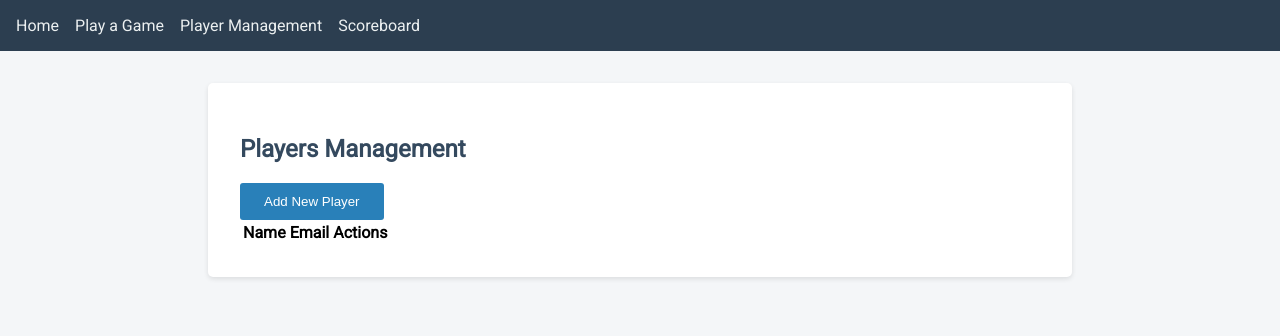
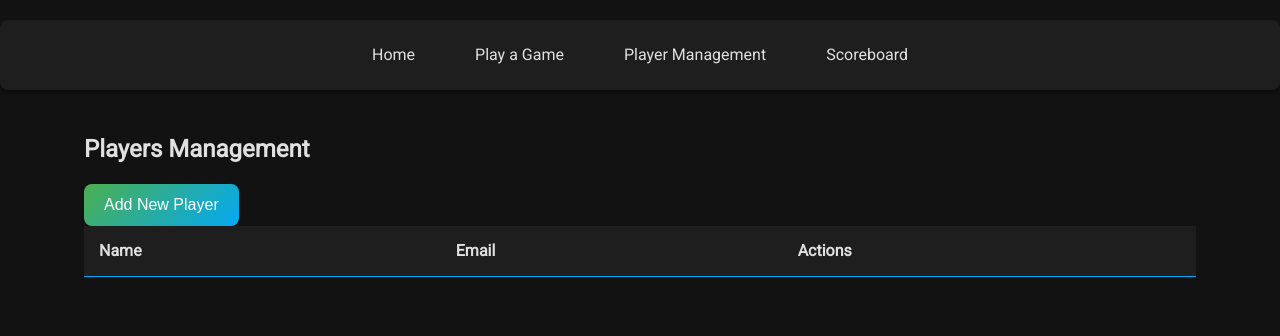
Before and after one commit to raphaelsommer/gamenight-pro, a PHP site: page /players.html in a window 1280 px wide. Shown: the top 336 px of the page. Run offline with PHP 8.4, Linux system fonts and the light colour scheme; data that the repository does not hold is empty; a stand-in replaces the project's code that opens the database connection.

Commit message:
change to new design

```diff
--- a/css/style.css
+++ b/css/style.css
@@ -1,82 +1,180 @@
-/* css/style.css */
+/* Modern Dark Mode CSS for Scoreboard App */
+
+/* Color & Layout Variables */
+:root {
+    --primary-color: #4CAF50;       /* Primary accent (green) */
+    --secondary-color: #03A9F4;     /* Secondary accent (blue) */
+    --background-color: #121212;    /* Overall dark background */
+    --surface-color: #1e1e1e;       /* Cards, forms, and nav backgrounds */
+    --text-color: #E0E0E0;          /* Main text color */
+    --accent-color: #FF4081;        /* Hover accent for buttons and links */
+    --border-radius: 8px;
+    --transition-duration: 0.3s;
+  }
+
+  /* Global Reset & Body Styling */
+  * {
+    margin: 0;
+    padding: 0;
+    box-sizing: border-box;
+  }
+
   body {
     font-family: 'Roboto', sans-serif;
-    background-color: #f4f6f8;
-    margin: 0;
-    padding: 0;
+    background-color: var(--background-color);
+    color: var(--text-color);
+    line-height: 1.6;
+    -webkit-font-smoothing: antialiased;
   }
 
-nav {
-    background-color: #2c3e50;
-    padding: 1rem;
-    display: flex;
+  /* Container */
+  .container {
+    width: 90%;
+    max-width: 1200px;
+    margin: 20px auto;
+    padding: 20px;
   }
 
-.nav-link {
-    color: #ecf0f1;
-    margin-right: 1rem;
-    text-decoration: none;
+  /* Navigation Bar */
+  nav {
+    background-color: var(--surface-color);
+    display: flex;
+    justify-content: center;
+    align-items: center;
+    padding: 12px 20px;
+    margin: 20px auto;
+    box-shadow: 0 2px 4px rgba(0, 0, 0, 0.5);
+    border-radius: var(--border-radius);
   }
 
-.nav-link:hover {
-    text-decoration: underline;
+  nav .nav-link {
+    color: var(--text-color);
+    text-decoration: none;
+    margin: 0 15px;
+    padding: 10px 15px;
+    border-radius: var(--border-radius);
+    transition: background-color var(--transition-duration), color var(--transition-duration);
   }
 
-.container {
-    max-width: 800px;
-    margin: 2rem auto;
-    background: #fff;
-    padding: 2rem;
-    border-radius: 5px;
-    box-shadow: 0 2px 5px rgba(0,0,0,0.1);
+  nav .nav-link:hover {
+    background-color: var(--primary-color);
+    color: #fff;
   }
 
-h1, h2 {
-    color: #34495e;
+  /* Headings & Paragraphs */
+  h1, h2, h3, h4, h5, h6 {
+    margin-bottom: 16px;
+    font-weight: 600;
+  }
+
+  p {
+    margin-bottom: 12px;
+  }
+
+  /* Buttons */
+  button, .button {
+    background: linear-gradient(135deg, var(--primary-color), var(--secondary-color));
+    color: #fff;
+    border: none;
+    border-radius: var(--border-radius);
+    padding: 12px 20px;
+    font-size: 1rem;
+    cursor: pointer;
+    transition: transform var(--transition-duration), box-shadow var(--transition-duration);
+  }
+
+  button:hover, .button:hover {
+    transform: translateY(-2px);
+    box-shadow: 0 4px 8px rgba(0, 0, 0, 0.4);
+  }
+
+  /* Form Elements */
+  form {
+    background-color: var(--surface-color);
+    padding: 20px;
+    border-radius: var(--border-radius);
+    box-shadow: 0 2px 4px rgba(0, 0, 0, 0.5);
+    margin-bottom: 20px;
   }
 
   .form-group {
-    margin-bottom: 1rem;
+    margin-bottom: 16px;
   }
 
-label {
+  .form-group label {
     display: block;
-    margin-bottom: 0.5rem;
-    color: #2c3e50;
+    margin-bottom: 6px;
+    font-weight: 500;
   }
 
-input[type="text"], input[type="date"], select {
+  .form-group input[type="text"],
+  .form-group input[type="email"],
+  .form-group input[type="date"],
+  .form-group select,
+  .form-group textarea {
     width: 100%;
-    padding: 0.5rem;
-    border: 1px solid #bdc3c7;
-    border-radius: 3px;
+    padding: 10px;
+    border: 1px solid var(--secondary-color);
+    border-radius: var(--border-radius);
+    background-color: var(--surface-color);
+    color: var(--text-color);
+    transition: border-color var(--transition-duration);
   }
 
-button {
-    padding: 0.7rem 1.5rem;
-    background-color: #2980b9;
-    color: #fff;
-    border: none;
-    border-radius: 3px;
-    cursor: pointer;
+  .form-group input:focus,
+  .form-group select:focus,
+  .form-group textarea:focus {
+    outline: none;
+    border-color: var(--primary-color);
   }
 
-button:hover {
-    background-color: #3498db;
+  /* Table Styling */
+  table {
+    width: 100%;
+    border-collapse: collapse;
+    margin-bottom: 20px;
   }
 
-#scoreboardDisplay table {
-    width: 100%;
-    border-collapse: collapse;
+  table th,
+  table td {
+    padding: 12px 15px;
+    text-align: left;
+    border-bottom: 1px solid var(--secondary-color);
   }
 
-#scoreboardDisplay th, #scoreboardDisplay td {
-    padding: 0.75rem;
-    border: 1px solid #ecf0f1;
-    text-align: center;
+  table th {
+    background-color: var(--surface-color);
   }
 
-#scoreboardDisplay th {
-    background-color: #2980b9;
+  table tr:hover {
+    background-color: var(--primary-color);
     color: #fff;
   }
+
+  /* Utility Classes */
+  .mt-20 {
+    margin-top: 20px;
+  }
+
+  .mb-20 {
+    margin-bottom: 20px;
+  }
+
+  .p-20 {
+    padding: 20px;
+  }
+
+  .rounded {
+    border-radius: var(--border-radius);
+  }
+
+  /* Responsive Adjustments */
+  @media (max-width: 768px) {
+    nav {
+      flex-direction: column;
+    }
+
+    nav .nav-link {
+      margin: 5px 0;
+    }
+  }
```
Also changed, not shown: css/style_old.css (added, +82 -0 lines). Lines whose indentation alone changed are shown as unchanged.
